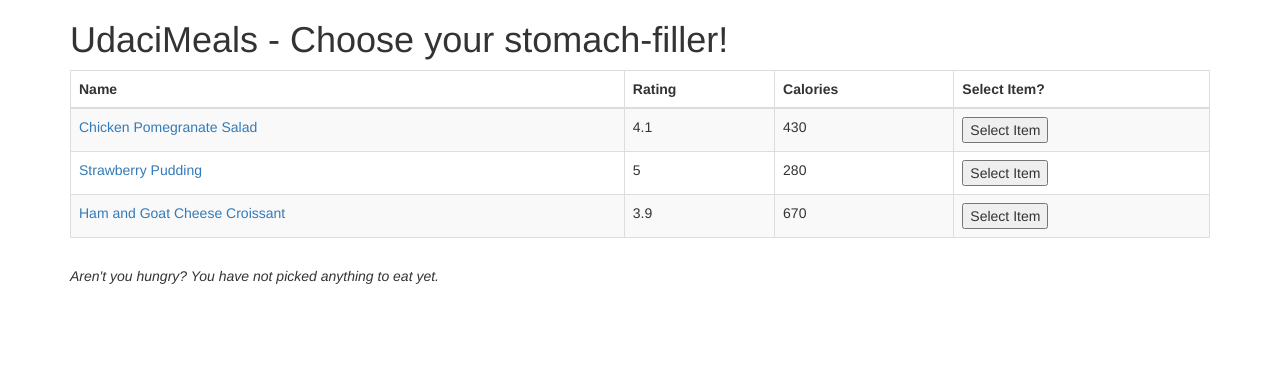
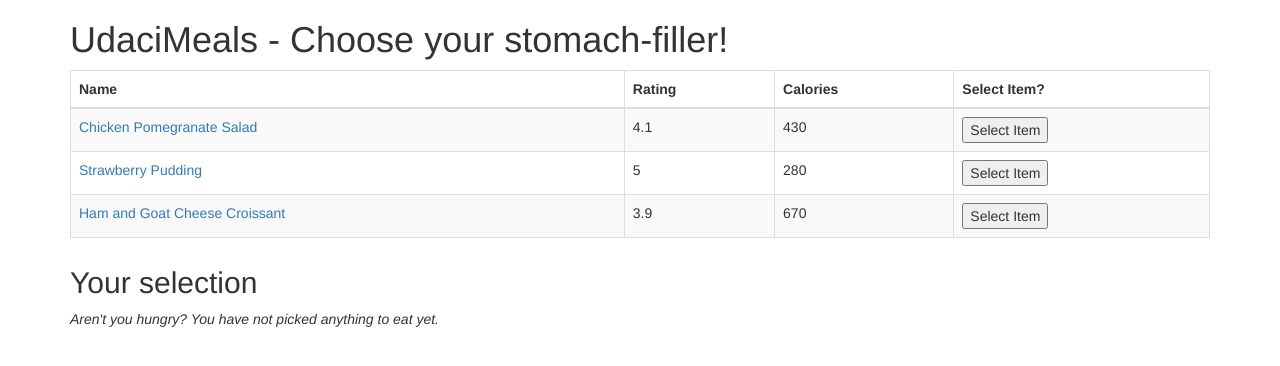
Before and after one commit to rwenor/FEF-UdaciMeals-Backbone, a website: page index.html in a window 1280 px wide. Drawn offline with nearby package versions, Linux system fonts and the light colour scheme.

Commit message:
Add special #details URL for popup

```diff
--- a/index.html
+++ b/index.html
@@ -40,11 +40,12 @@
     </script>
 
     <script type="text/template" id="selectedItem-template">
-	<% if ( !menuItem || !menuItem.selected ) { %>
-		<i>Aren't you hungry? You have not picked anything to eat yet.</i>
-	<% } else { %>
-	   You are going to eat: <%= menuItem.name %>
-	<% } %>
+      <h2>Your selection</h2>
+    	<% if ( !menuItem || !menuItem.selected ) { %>
+    		<i>Aren't you hungry? You have not picked anything to eat yet.</i>
+    	<% } else { %>
+    	   You are going to eat: <%= menuItem.name %>
+    	<% } %>
     </script>
 
     <script type="text/template" id="itemDetails-template">
--- a/js/app.js
+++ b/js/app.js
@@ -1,5 +1,7 @@
 (function () {
     'use strict';
+
+    var router; // triggers app actions from URLs. The subviews also set URLs to trigger actions
 
     var MenuItem = Backbone.Model.extend({
         defaults: {
@@ -22,7 +24,7 @@
         tagName: 'tr',      // Will create a new tag on render
 
         events: {
-	    'click .select-item': 'selectItem'
+	         'click .select-item': 'selectItem'
         },
 
         initialize: function( item ) {
@@ -32,7 +34,7 @@
 
         selectItem: function(e) {
 	        e.preventDefault();
-	        Backbone.trigger('app:select', this.model.id); // post a message using Backbone as a global bus
+          router.navigate('select/' + this.model.id, { trigger:true });
         },
 
         template: _.template($('#menuItem-template').html(), {variable: 'menuItem'}),
@@ -59,7 +61,8 @@
         template: _.template($('#selectedItem-template').html(), {variable: 'menuItem'}),
 
         render: function() {
-            this.$el.html(this.template(this.model));
+            var content = this.template(this.model ? this.model.attributes : null);
+            this.$el.html(content);
             return this;
         }
     });
@@ -67,9 +70,9 @@
     var ItemDetailView = Backbone.View.extend({
         el: '#details',
 
-        // events: {
-	      //    'click .close': 'hide'
-        // },
+        events: {
+	         'click .select-item': 'selectItem'
+        },
 
         template: _.template($('#itemDetails-template').html(), {variable: 'menuItem'}),
 
@@ -80,8 +83,13 @@
           dialog.modal({backdrop: true });
         },
 
+        selectItem: function(e) {
+	        e.preventDefault();
+          router.navigate('select/' + this.model.id, { trigger:true });
+        },
+
         render: function() {
-            var content = this.model ? this.template(this.model.attributes) : '';
+          var content = this.model ? this.template(this.model.attributes) : '';
 	        this.$el.html(content);
 	        return this;
         },
@@ -91,7 +99,7 @@
     var FoodRouter = Backbone.Router.extend({
         routes: {
 	    '': 'home',
-      'item/:id': 'item',
+      'select/:id': 'item',
       'detail/:id': 'detail'
         },
 
@@ -132,7 +140,6 @@
             this.listenTo(Backbone, 'app:select', this.select);
             this.listenTo(Backbone, 'app:showDetail', this.showDetailPopup);
 
-            this.router = new FoodRouter( this );
             Backbone.history.start();
         },
 
@@ -206,7 +213,7 @@
         photographer: ''
     }];
 
-
+    router = new FoodRouter( );
     new AppView( initialMenuItems );
 
 })();
```
